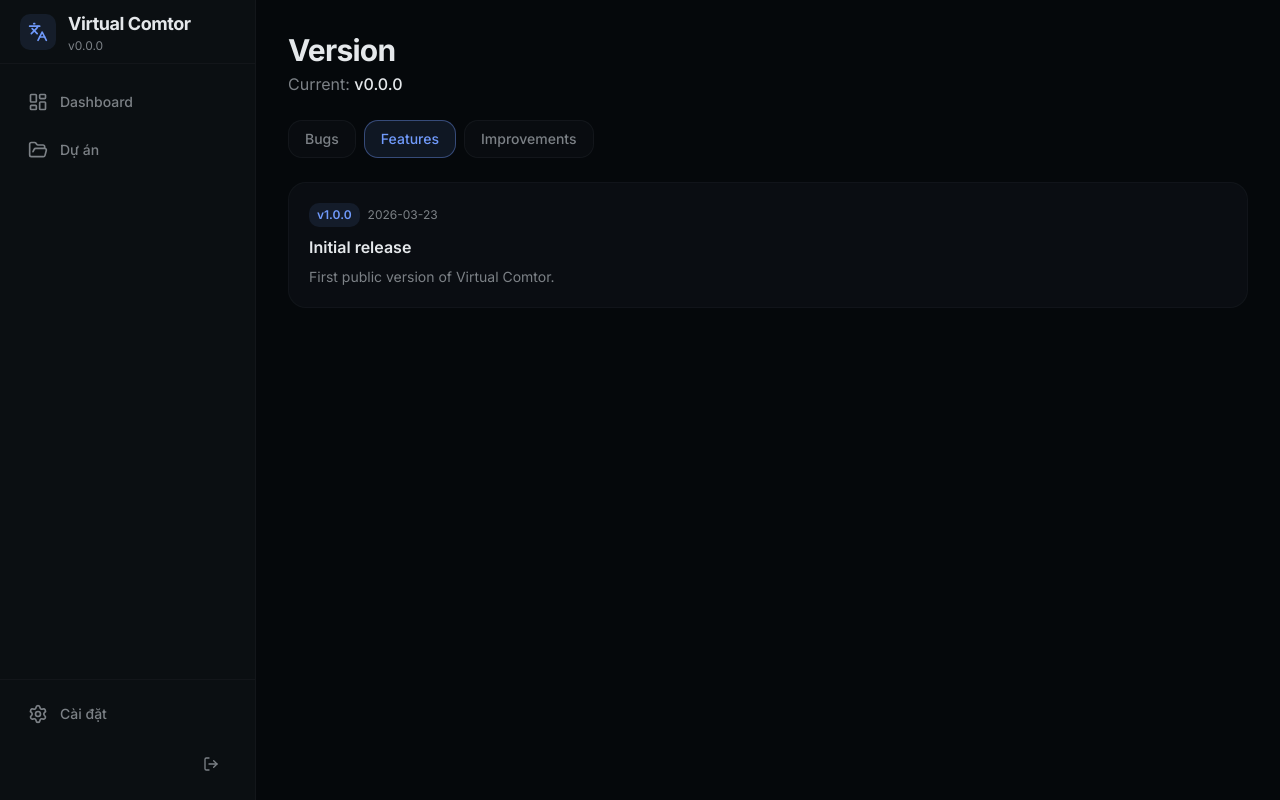
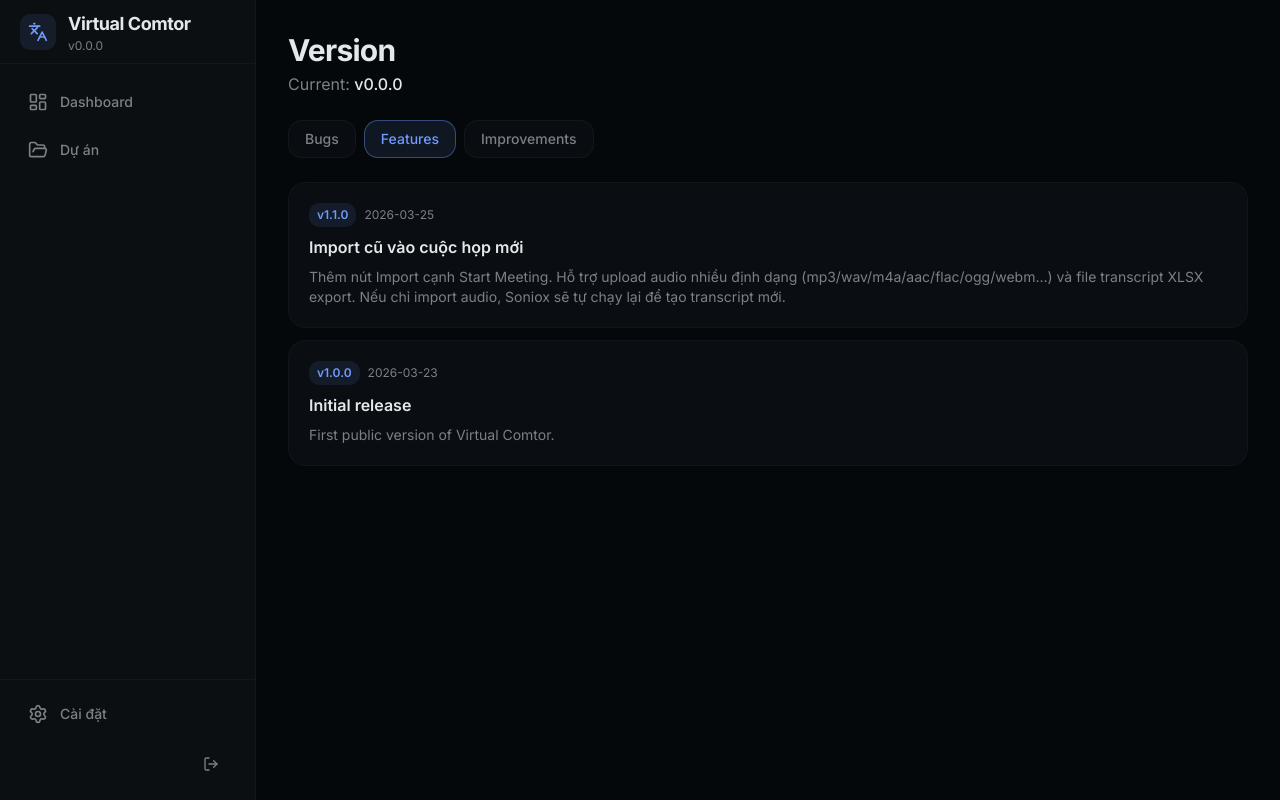
Before and after one commit to lehanhhaidang/virtual_comtor, a Next.js app: page /version in a window 1280 px wide. Built offline with nearby package versions, Linux system fonts and the light colour scheme; no server answers.

Commit message:
v1.1.0 — Import meeting + chunked audio upload + changelog

```diff
--- a/package.json
+++ b/package.json
@@ -1,6 +1,6 @@
 {
   "name": "virtual_comtor",
-  "version": "0.1.0",
+  "version": "0.2.0",
   "private": true,
   "scripts": {
     "dev": "next dev",
--- a/src/app/(dashboard)/version/changelog.ts
+++ b/src/app/(dashboard)/version/changelog.ts
@@ -16,7 +16,6 @@
  * - Filtered by tab: bugs / features / improvements.
  */
 export const CHANGELOG: ChangeItem[] = [
-  // Example seed entries — replace with real release notes.
   {
     version: '1.0.0',
     date: '2026-03-23',
@@ -36,4 +35,25 @@
     type: 'improvement',
     title: 'Improve loading states',
   },
+  {
+    version: '1.1.0',
+    date: '2026-03-25',
+    type: 'feature',
+    title: 'Import cũ vào cuộc họp mới',
+    description: 'Thêm nút Import cạnh Start Meeting. Hỗ trợ upload audio nhiều định dạng (mp3/wav/m4a/aac/flac/ogg/webm…) và file transcript XLSX export. Nếu chỉ import audio, Soniox sẽ tự chạy lại để tạo transcript mới.',
+  },
+  {
+    version: '1.1.0',
+    date: '2026-03-25',
+    type: 'bug',
+    title: 'Fix upload audio fail sau cuộc họp dài (>30 phút)',
+    description: 'Đổi sang chunked upload 5MB thay vì upload 1 blob lớn, tránh timeout/OOM khi audio lớn.',
+  },
+  {
+    version: '1.1.0',
+    date: '2026-03-25',
+    type: 'improvement',
+    title: 'Mở rộng MIME type cho AudioPlayer',
+    description: 'Audio player hỗ trợ thêm mp3, wav, mp4, aac, flac ngoài webm/ogg.',
+  },
 ];
--- a/src/features/translation/components/ImportMeetingDialog.tsx
+++ b/src/features/translation/components/ImportMeetingDialog.tsx
@@ -1,7 +1,6 @@
 'use client';
 
 import { useMemo, useState } from 'react';
-import * as XLSX from 'xlsx';
 import { Button } from '@/components/ui/button';
 export interface ImportMeetingDialogProps {
   open: boolean;
--- a/src/features/translation/components/MeetingRoom.tsx
+++ b/src/features/translation/components/MeetingRoom.tsx
@@ -52,7 +52,7 @@
   const seekToRef = useRef<((ms: number) => void) | null>(null);
 
   const transcript = useTranscript(meetingId);
-  const { isRecording, duration, hasRecording, startRecording, stopRecording, downloadRecording, getBlob, waitForBlob } = useAudioRecorder();
+  const { isRecording, duration, hasRecording, startRecording, stopRecording, downloadRecording, waitForBlob } = useAudioRecorder();
 
   const soniox = useSonioxRealtime({
     onFinalTokens: transcript.addEntry,
@@ -162,7 +162,7 @@
     await soniox.start();
   }, [soniox]);
 
-  // Start recording when stream becomes available after soniox.start()
+  // Only start recording when in live mic mode (stream exists)
   useEffect(() => {
     if (isActive && soniox.stream && !isRecording) {
       startRecording(soniox.stream);
@@ -217,7 +217,7 @@
 
     await meetingApi.update(meetingId, { status: 'completed' });
     setIsEnded(true);
-  }, [meetingId, soniox, stopRecording, waitForBlob, transcript, mode, getDataKey]);
+  }, [meetingId, soniox, stopRecording, waitForBlob, transcript, mode, getDataKey, encryptAudioToBytes, uploadEncryptedAudioChunked]);
 
   /**
    * Navigate back; prompts confirmation when a meeting is active.
```
